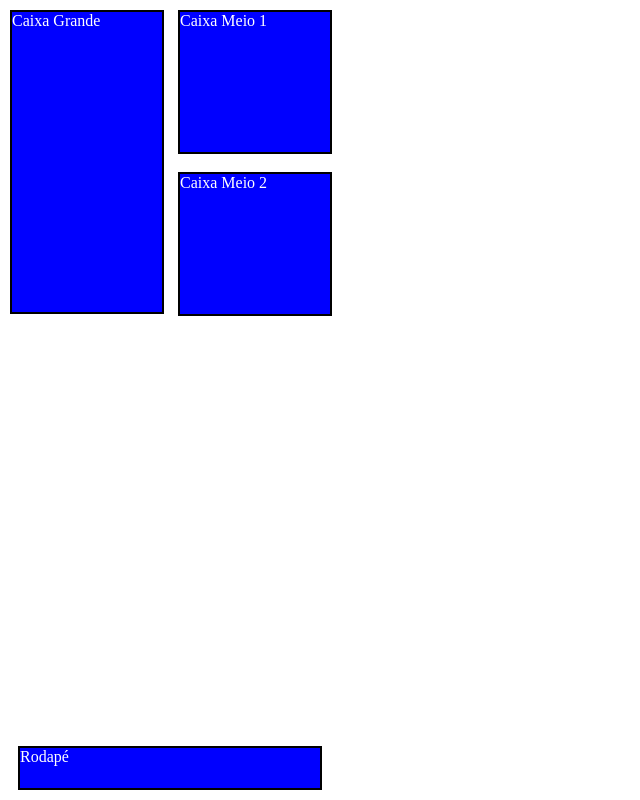
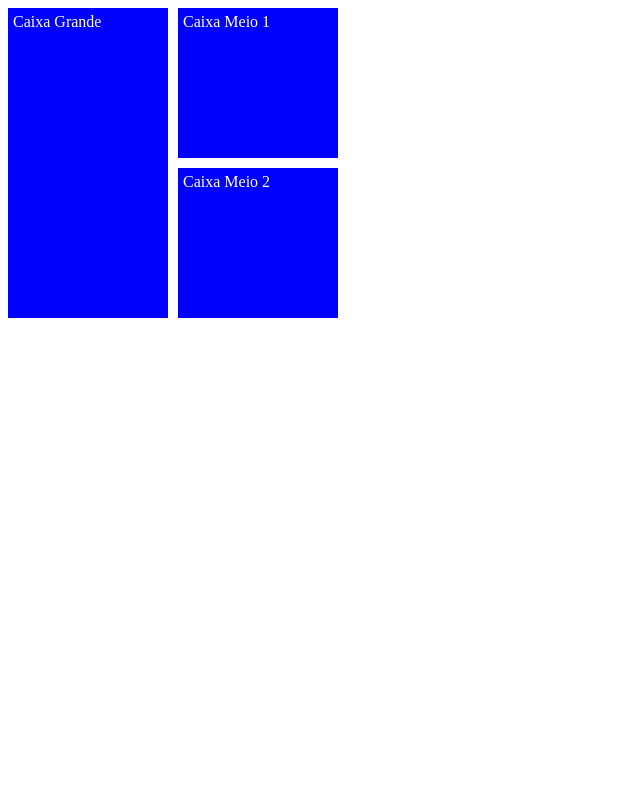
Before and after one commit to diegogiglio/blog, a plain HTML site: page Index.html in a window 1280 px wide. Shown: the whole page, without its empty margins (0-640 px from the left). Drawn offline with Linux system fonts and the light colour scheme.

Commit message:
acerto div

```diff
--- a/Index.html
+++ b/Index.html
@@ -6,19 +6,17 @@
         <style>
             .caixa {
                 background-color: blue;
-                margin: 10px;
                 color: white;
-                border: 2px solid black;
+                padding: 5px;
 
 
             }
             #c1 {
                 display: block;
-                position:absolute;
+                position: absolute;
                 width: 150px;
                 height: 300px;
-                left: 0;
-                top: 0px;
+
 
 
             }
@@ -27,7 +25,10 @@
                 position:relative;
                 width: 150px;
                 height: 140px;
-                left: 160px;
+                left: 170px;
+                margin-bottom: 10px;
+
+
 
 
 
@@ -38,15 +39,10 @@
                 position: relative;
                 width: 150px;
                 height: 140px;
-                left: 160px;
-                top: 8px;
-            }
-            #c4 {
-                display: block;
-                position: absolute;
-                width: 300px;
-                height: 40px;
-                bottom: 0px;
+                left: 170px;
+                margin-top: 6px;
+
+
             }
 
         </style>
@@ -56,6 +52,7 @@
         <div class="caixa" id="c1">Caixa Grande</div>
         <div class="caixa" id="c2">Caixa Meio 1</div>
         <div class="caixa" id="c3">Caixa Meio 2</div>
-        <div class="caixa" id="c4">Rodapé</div>
+
+
     </body>
 </html>
```
